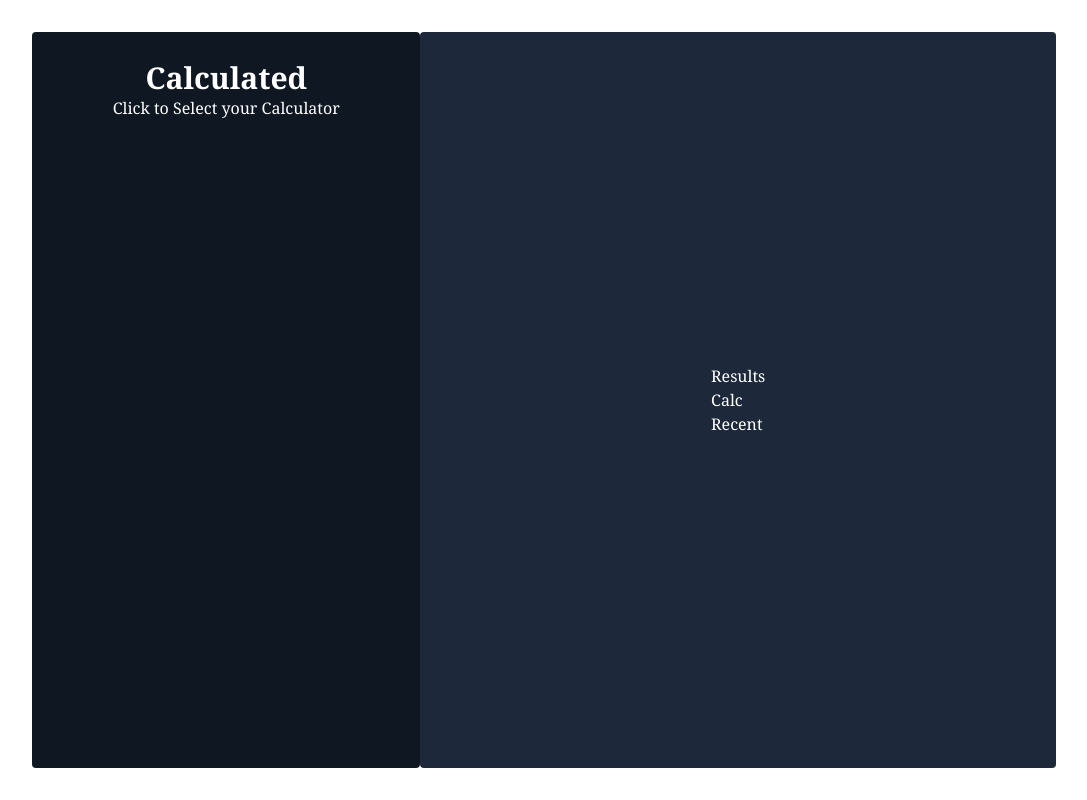
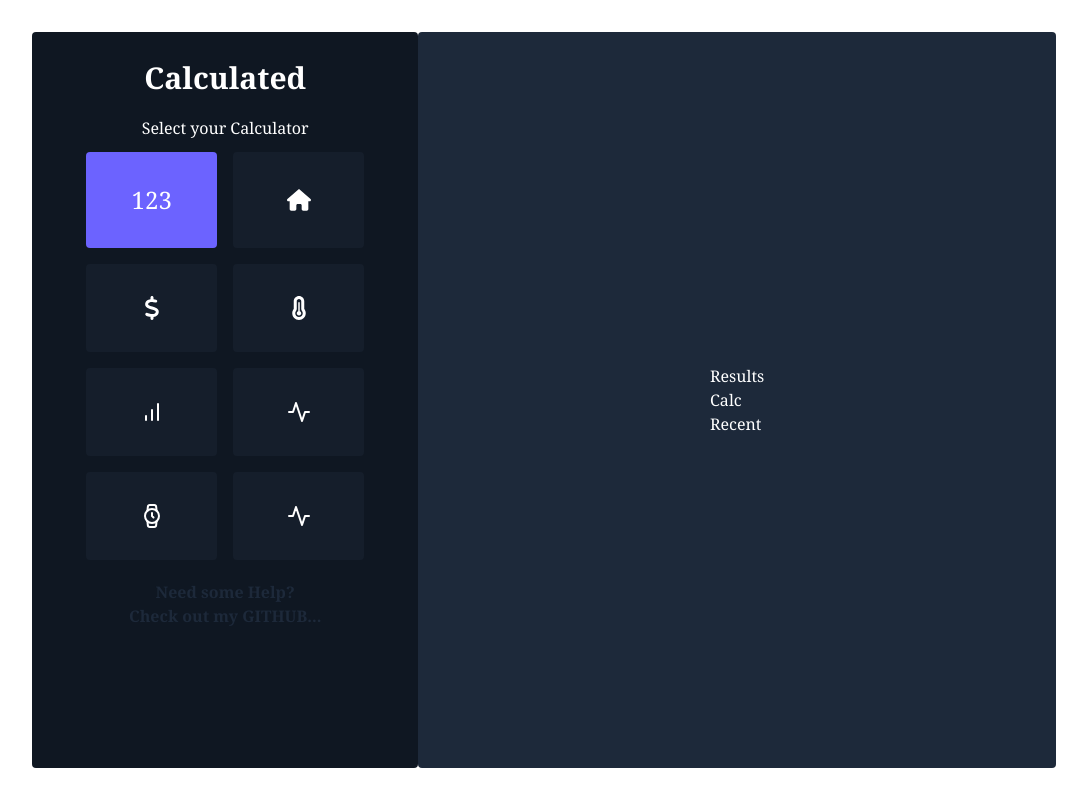
Before and after one commit to JENIPHER254/calculator_v1, a React (Vite) app in the folder react-calc/: page / in a window 1280 px wide. Shown: the whole page, without its empty margins (96-1183 px from the left). Built offline with nearby package versions, Linux system fonts and the light colour scheme.

Commit message:
side content

```diff
--- a/react-calc/package.json
+++ b/react-calc/package.json
@@ -11,7 +11,8 @@
   },
   "dependencies": {
     "react": "^18.2.0",
-    "react-dom": "^18.2.0"
+    "react-dom": "^18.2.0",
+    "react-icons": "^5.2.1"
   },
   "devDependencies": {
     "@types/react": "^18.2.66",
--- a/react-calc/src/App.css
+++ b/react-calc/src/App.css
@@ -1,18 +1,31 @@
 .h-100 {
   height: 100vh;
 }
+.colo4 {
+  color: #1d293a;
+}
+.colo4:hover {
+  color: grey;
+}
+
 .bg-blue1 {
   background-color: #1d293a;
 }
 .bg-blue2 {
   background-color: #0f1722;
 }
+.bg-blue4 {
+  background-color: #151e2b;
+}
 .bg-blue3 {
   background-color: #6c63ff;
 }
-.height-70{
-    height:70vh;
+.height-70 {
+  height: 70vh;
 }
-.height-80{
-    height:80vh;
+.height-80 {
+  height: 80vh;
 }
+.btn-hover:hover , .active{
+  background-color: #6c63ff;
+}
--- a/react-calc/src/components/sidebar/Sidebar.jsx
+++ b/react-calc/src/components/sidebar/Sidebar.jsx
@@ -1,13 +1,59 @@
 import React from "react";
+import {
+  FaDollarSign,
+  FaHouse,
+  FaTemperatureThreeQuarters,
+} from "react-icons/fa6";
+import { FiActivity, FiBarChart, FiWatch } from "react-icons/fi";
 const Sidebar = () => {
   return (
     <>
       <div className="">
         <div className="title ">
-          <h1 className="font-semibold text-3xl text-center mt-5">
+          <h1 className="font-semibold text-3xl text-center my-5">
             Calculated
           </h1>
-          <h1 className="text-center">Click to Select your Calculator</h1>
+        </div>
+
+        <div className="selection">
+          <div className="title">
+            <p className="text-center">Select your Calculator</p>
+          </div>
+          <div className="flex justify-center items-center">
+            <div className="buttons w-3/4 grid grid-cols-2 gap-4 pt-3">
+              <button className="bg-blue4 active p-8 text-2xl rounded btn-hover items-center justify-center flex">
+                123
+              </button>
+              <button className="bg-blue4  p-8 text-2xl rounded btn-hover items-center justify-center flex">
+                <FaHouse />
+              </button>
+              <button className="bg-blue4 p-8 text-2xl  rounded btn-hover items-center justify-center flex">
+                <FaDollarSign />
+              </button>
+              <button className="bg-blue4  p-8 text-2xl rounded btn-hover items-center justify-center flex">
+                <FaTemperatureThreeQuarters />
+              </button>
+              <button className="bg-blue4  p-8 text-2xl rounded btn-hover items-center justify-center flex">
+                <FiBarChart />
+              </button>
+              <button className="bg-blue4 p-8 text-2xl rounded btn-hover items-center justify-center flex">
+                <FiActivity />
+              </button>
+              <button className="bg-blue4  p-8 text-2xl rounded btn-hover items-center justify-center flex">
+                <FiWatch />
+              </button>
+              <button className="bg-blue4 p-8  text-2xl rounded btn-hover items-center justify-center flex">
+                <FiActivity />
+              </button>
+            </div>
+          </div>
+          <div className="text-center mt-5 colo4 font-semibold ">
+            Need some Help? <br />
+            Check out my{" "}
+            <a href="http://" target="_blank" rel="noopener noreferrer">
+              GITHUB...
+            </a>
+          </div>
         </div>
       </div>
     </>
```
Also changed, not shown: 1 other file (tests, documents, lock files or other folders).
